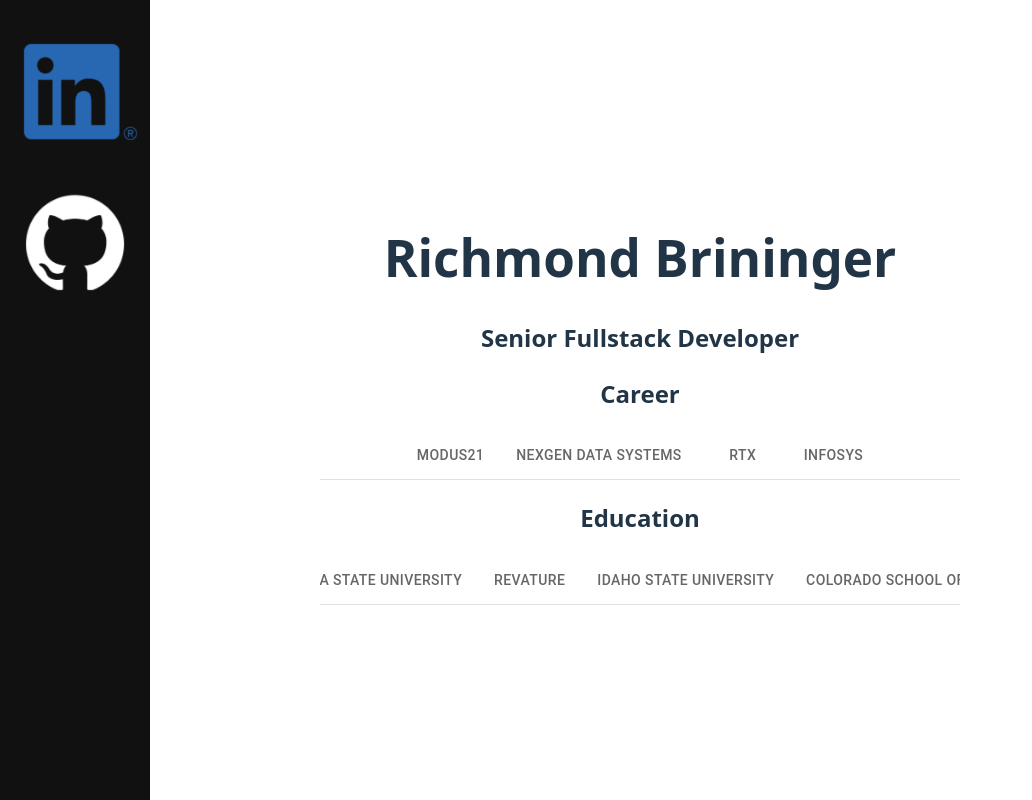
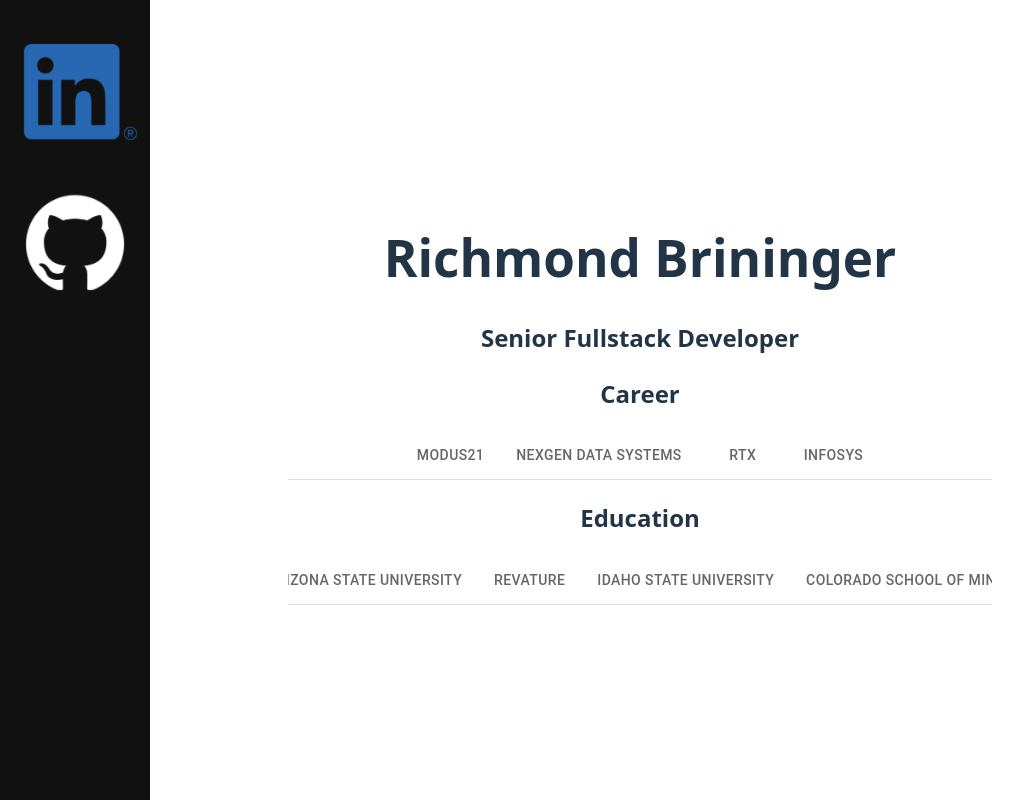
Before and after one commit to LeeBrininger/richmond-personal-website-react, a React (Vite) app: page / in a window 1280 px wide. Shown: the whole page, without its empty margins (0-1032 px from the left). Built offline with nearby package versions, Linux system fonts and the light colour scheme.

Commit message:
Updated css for wider display

```diff
--- a/src/index.css
+++ b/src/index.css
@@ -36,7 +36,7 @@ h1 {
 }
 
 .bulletList {
-    max-width: 70vw;
+    max-width: 80vw;
     text-align: left;
 }
 
@@ -58,7 +58,7 @@ h1 {
 
 .tabContainer {
     min-width: 10vw;
-    width: 50vw;
+    width: 55vw;
 }
 
 button {
```
